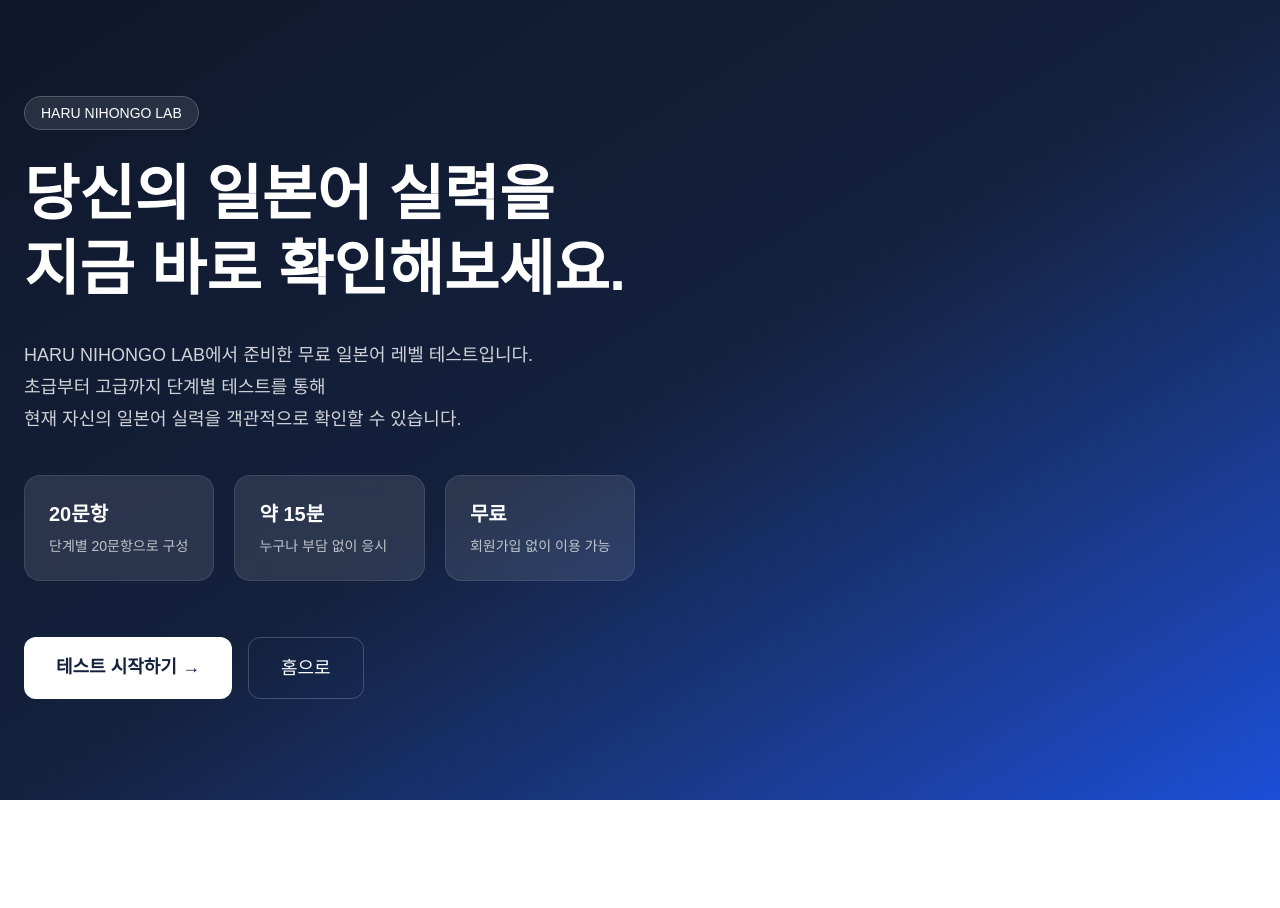
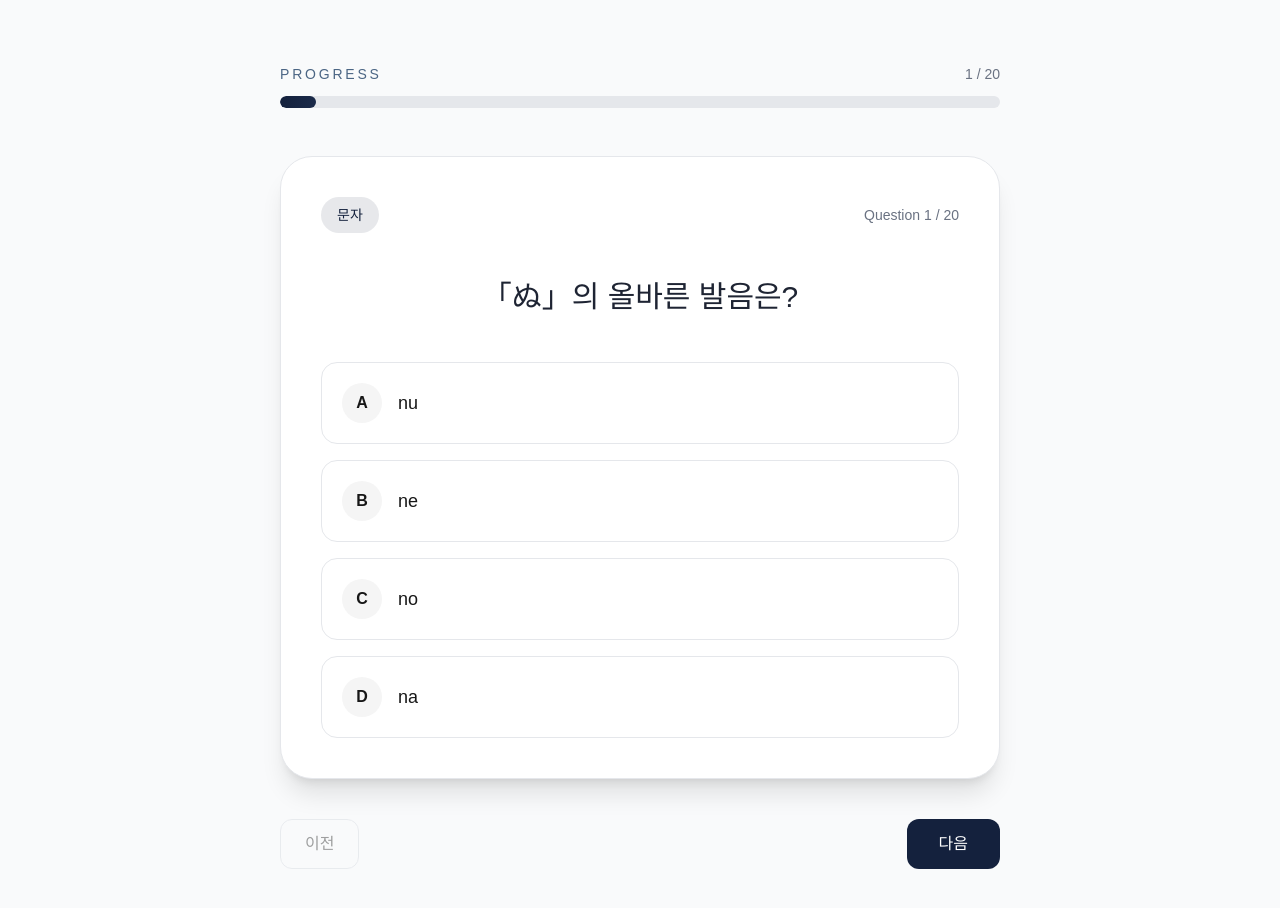
Before and after one commit to HARUNIHONGO/haru-nihongo-lab, a Next.js app: page /level-test/beginner in a window 1280 px wide. Shown: the top 908 px of the page. Before the commit the page ends 800 px from the top, so only its background shows below. Built offline with nearby package versions, Linux system fonts and the light colour scheme.

Commit message:
Fix level test

```diff
--- a/app/level-test/beginner/page.tsx
+++ b/app/level-test/beginner/page.tsx
@@ -1,70 +1,199 @@
-import Link from "next/link";
+"use client";
 
-export default function Page1() {
+import { useState } from "react";
+import { useRouter } from "next/navigation";
+
+import { beginnerQuestions } from "@/data/beginner";
+import QuestionCard from "@/components/QuestionCard";
+import ProgressBar from "@/components/ProgressBar";
+
+export default function BeginnerPage() {
+  const router = useRouter();
+
+  // 현재 문제 번호
+  const [currentQuestion, setCurrentQuestion] = useState(0);
+
+  // 사용자가 선택한 답
+  const [selectedAnswer, setSelectedAnswer] = useState<number | null>(null);
+
+  // 모든 답 저장
+  const [answers, setAnswers] = useState<number[]>(
+    Array(beginnerQuestions.length).fill(-1)
+  );
+
+  // 현재 문제
+  const question = beginnerQuestions[currentQuestion];
+
+
+  // 답 선택
+  const handleSelect = (index: number) => {
+    setSelectedAnswer(index);
+
+    const newAnswers = [...answers];
+    newAnswers[currentQuestion] = index;
+    setAnswers(newAnswers);
+  };
+
+
+  // 이전 문제
+  const handlePrev = () => {
+    if (currentQuestion === 0) return;
+
+    const prev = currentQuestion - 1;
+
+    setCurrentQuestion(prev);
+
+    if (answers[prev] === -1) {
+      setSelectedAnswer(null);
+    } else {
+      setSelectedAnswer(answers[prev]);
+    }
+  };
+
+
+  // 다음 문제
+  const handleNext = () => {
+
+    if (selectedAnswer === null) {
+      alert("답을 선택해주세요.");
+      return;
+    }
+
+
+    // 마지막 문제
+    if (currentQuestion === beginnerQuestions.length - 1) {
+
+      let score = 0;
+
+
+      beginnerQuestions.forEach((question, index) => {
+
+        if (answers[index] === question.answer) {
+          score++;
+        }
+
+      });
+
+
+      const result = {
+        score,
+        total: beginnerQuestions.length,
+        answers,
+      };
+
+
+      // 결과 저장
+      localStorage.setItem(
+        "beginnerResult",
+        JSON.stringify(result)
+      );
+
+
+      // 이전 결과 삭제
+      localStorage.removeItem(
+        "intermediateResult"
+      );
+
+
+      // 18점 이상이면 중급 테스트 이동
+      if (score >= 18) {
+
+        router.push(
+          "/level-test/intermediate"
+        );
+
+      } else {
+
+        router.push(
+          "/level-test/result"
+        );
+
+      }
+
+
+      return;
+    }
+
+
+
+    const next = currentQuestion + 1;
+
+
+    setCurrentQuestion(next);
+
+
+    if (answers[next] === -1) {
+
+      setSelectedAnswer(null);
+
+    } else {
+
+      setSelectedAnswer(
+        answers[next]
+      );
+
+    }
+
+  };
+
+
+
   return (
-    <main className="min-h-screen bg-gradient-to-br from-[#0F172A] via-[#14213D] to-[#1D4ED8] text-white">
-      <div className="mx-auto flex min-h-screen max-w-7xl items-center px-6">
-        <div className="max-w-3xl">
+    <main className="min-h-screen bg-gray-50 py-16">
 
-          <span className="rounded-full border border-white/20 bg-white/10 px-4 py-2 text-sm backdrop-blur">
-            HARU NIHONGO LAB
-          </span>
+      <div className="mx-auto max-w-3xl px-6">
 
-          <h1 className="mt-8 text-5xl font-bold leading-tight md:text-6xl">
-            당신의 일본어 실력을
-            <br />
-            지금 바로 확인해보세요.
-          </h1>
 
-          <p className="mt-8 text-lg leading-8 text-white/80">
-            HARU NIHONGO LAB에서 준비한 무료 일본어 레벨 테스트입니다.
-            <br />
-            초급부터 고급까지 단계별 테스트를 통해
-            <br />
-            현재 자신의 일본어 실력을 객관적으로 확인할 수 있습니다.
-          </p>
+        <ProgressBar
+          current={currentQuestion + 1}
+          total={beginnerQuestions.length}
+        />
 
-          <div className="mt-10 grid gap-5 md:grid-cols-3">
-            <div className="rounded-2xl border border-white/10 bg-white/10 p-6 backdrop-blur">
-              <h3 className="text-xl font-semibold">20문항</h3>
-              <p className="mt-2 text-sm text-white/70">
-                단계별 20문항으로 구성
-              </p>
-            </div>
 
-            <div className="rounded-2xl border border-white/10 bg-white/10 p-6 backdrop-blur">
-              <h3 className="text-xl font-semibold">약 15분</h3>
-              <p className="mt-2 text-sm text-white/70">
-                누구나 부담 없이 응시
-              </p>
-            </div>
+        <div className="mt-8">
 
-            <div className="rounded-2xl border border-white/10 bg-white/10 p-6 backdrop-blur">
-              <h3 className="text-xl font-semibold">무료</h3>
-              <p className="mt-2 text-sm text-white/70">
-                회원가입 없이 이용 가능
-              </p>
-            </div>
-          </div>
-
-          <div className="mt-14 flex flex-wrap gap-4">
-            <Link
-              href="/level-test/beginner"
-              className="rounded-xl bg-white px-8 py-4 text-lg font-semibold text-[#14213D] transition hover:scale-105"
-            >
-              테스트 시작하기 →
-            </Link>
-
-            <Link
-              href="/"
-              className="rounded-xl border border-white/20 px-8 py-4 text-lg transition hover:bg-white/10"
-            >
-              홈으로
-            </Link>
-          </div>
+          <QuestionCard
+            question={question}
+            current={currentQuestion + 1}
+            total={beginnerQuestions.length}
+            selected={selectedAnswer}
+            onSelect={handleSelect}
+          />
 
         </div>
+
+
+
+        <div className="mt-10 flex justify-between">
+
+
+          <button
+            onClick={handlePrev}
+            disabled={currentQuestion === 0}
+            className="rounded-xl border border-gray-300 px-6 py-3 transition hover:bg-gray-100 disabled:cursor-not-allowed disabled:opacity-40"
+          >
+            이전
+          </button>
+
+
+
+          <button
+            onClick={handleNext}
+            className="rounded-xl bg-[#14213D] px-8 py-3 font-medium text-white transition hover:opacity-90"
+          >
+
+            {currentQuestion === beginnerQuestions.length - 1
+              ? "결과 보기"
+              : "다음"}
+
+          </button>
+
+
+        </div>
+
+
       </div>
+
     </main>
   );
 }
--- a/app/level-test/page.tsx
+++ /dev/null
@@ -1,199 +0,0 @@
-"use client";
-
-import { useState } from "react";
-import { useRouter } from "next/navigation";
-
-import { beginnerQuestions } from "@/data/beginner";
-import QuestionCard from "@/components/QuestionCard";
-import ProgressBar from "@/components/ProgressBar";
-
-export default function BeginnerPage() {
-  const router = useRouter();
-
-  // 현재 문제 번호
-  const [currentQuestion, setCurrentQuestion] = useState(0);
-
-  // 사용자가 선택한 답
-  const [selectedAnswer, setSelectedAnswer] = useState<number | null>(null);
-
-  // 모든 답 저장
-  const [answers, setAnswers] = useState<number[]>(
-    Array(beginnerQuestions.length).fill(-1)
-  );
-
-  // 현재 문제
-  const question = beginnerQuestions[currentQuestion];
-
-
-  // 답 선택
-  const handleSelect = (index: number) => {
-    setSelectedAnswer(index);
-
-    const newAnswers = [...answers];
-    newAnswers[currentQuestion] = index;
-    setAnswers(newAnswers);
-  };
-
-
-  // 이전 문제
-  const handlePrev = () => {
-    if (currentQuestion === 0) return;
-
-    const prev = currentQuestion - 1;
-
-    setCurrentQuestion(prev);
-
-    if (answers[prev] === -1) {
-      setSelectedAnswer(null);
-    } else {
-      setSelectedAnswer(answers[prev]);
-    }
-  };
-
-
-  // 다음 문제
-  const handleNext = () => {
-
-    if (selectedAnswer === null) {
-      alert("답을 선택해주세요.");
-      return;
-    }
-
-
-    // 마지막 문제
-    if (currentQuestion === beginnerQuestions.length - 1) {
-
-      let score = 0;
-
-
-      beginnerQuestions.forEach((question, index) => {
-
-        if (answers[index] === question.answer) {
-          score++;
-        }
-
-      });
-
-
-      const result = {
-        score,
-        total: beginnerQuestions.length,
-        answers,
-      };
-
-
-      // 결과 저장
-      localStorage.setItem(
-        "beginnerResult",
-        JSON.stringify(result)
-      );
-
-
-      // 이전 결과 삭제
-      localStorage.removeItem(
-        "intermediateResult"
-      );
-
-
-      // 18점 이상이면 중급 테스트 이동
-      if (score >= 18) {
-
-        router.push(
-          "/level-test/intermediate"
-        );
-
-      } else {
-
-        router.push(
-          "/level-test/result"
-        );
-
-      }
-
-
-      return;
-    }
-
-
-
-    const next = currentQuestion + 1;
-
-
-    setCurrentQuestion(next);
-
-
-    if (answers[next] === -1) {
-
-      setSelectedAnswer(null);
-
-    } else {
-
-      setSelectedAnswer(
-        answers[next]
-      );
-
-    }
-
-  };
-
-
-
-  return (
-    <main className="min-h-screen bg-gray-50 py-16">
-
-      <div className="mx-auto max-w-3xl px-6">
-
-
-        <ProgressBar
-          current={currentQuestion + 1}
-          total={beginnerQuestions.length}
-        />
-
-
-        <div className="mt-8">
-
-          <QuestionCard
-            question={question}
-            current={currentQuestion + 1}
-            total={beginnerQuestions.length}
-            selected={selectedAnswer}
-            onSelect={handleSelect}
-          />
-
-        </div>
-
-
-
-        <div className="mt-10 flex justify-between">
-
-
-          <button
-            onClick={handlePrev}
-            disabled={currentQuestion === 0}
-            className="rounded-xl border border-gray-300 px-6 py-3 transition hover:bg-gray-100 disabled:cursor-not-allowed disabled:opacity-40"
-          >
-            이전
-          </button>
-
-
-
-          <button
-            onClick={handleNext}
-            className="rounded-xl bg-[#14213D] px-8 py-3 font-medium text-white transition hover:opacity-90"
-          >
-
-            {currentQuestion === beginnerQuestions.length - 1
-              ? "결과 보기"
-              : "다음"}
-
-          </button>
-
-
-        </div>
-
-
-      </div>
-
-    </main>
-  );
-}
```
